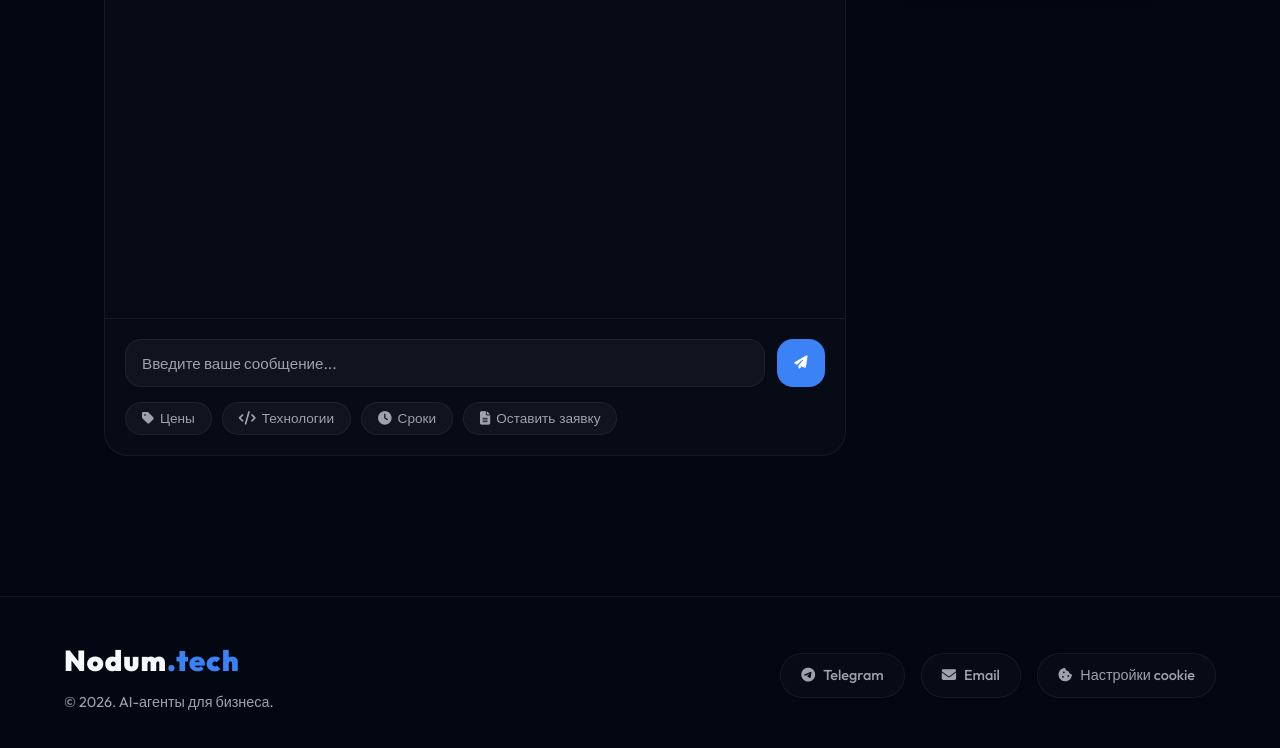
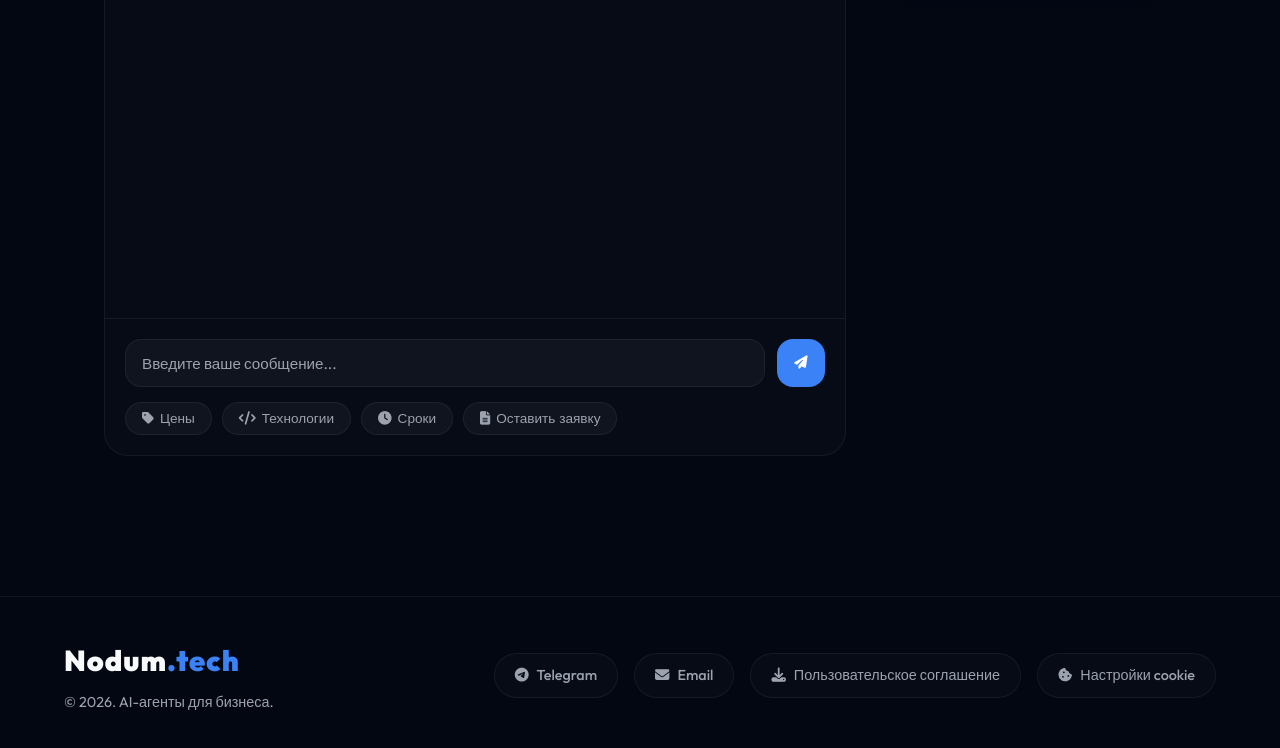
Before and after one commit to Nodum-TEACH/Nodum_site, a plain HTML site: page index.html in a window 1280 px wide. Shown: the part 4065-4813 px from the top of the page. Drawn offline with Linux system fonts and the light colour scheme.

Commit message:
соглашение

```diff
--- a/index.html
+++ b/index.html
@@ -358,6 +358,9 @@
                 <a href="mailto:hello@nodum.tech" class="footer-link">
                     <i class="fa-solid fa-envelope"></i> Email
                 </a>
+                <a href="doc/nodum_user_agreement.docx" download class="footer-link">
+                    <i class="fa-solid fa-download"></i> Пользовательское соглашение
+                </a>
             </div>
         </div>
     </footer>
```
Also changed, not shown: 1 other file.
